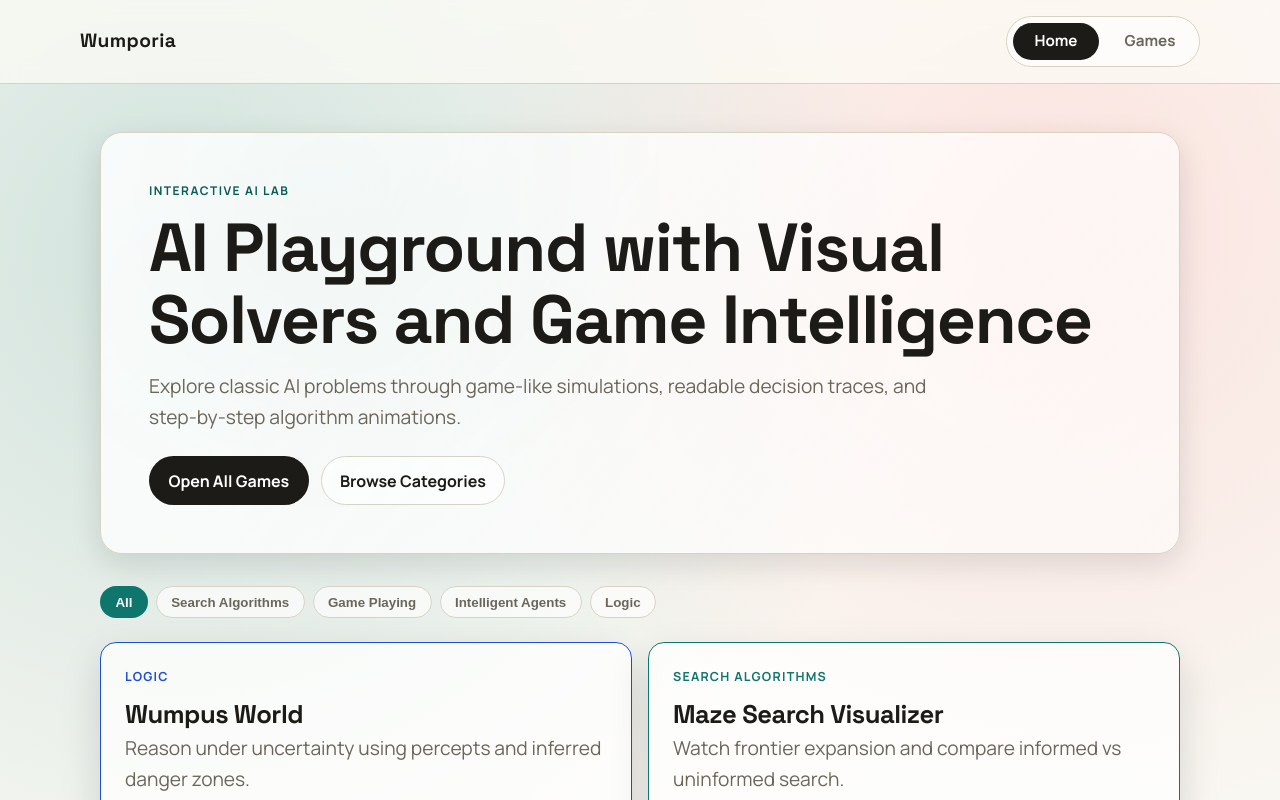
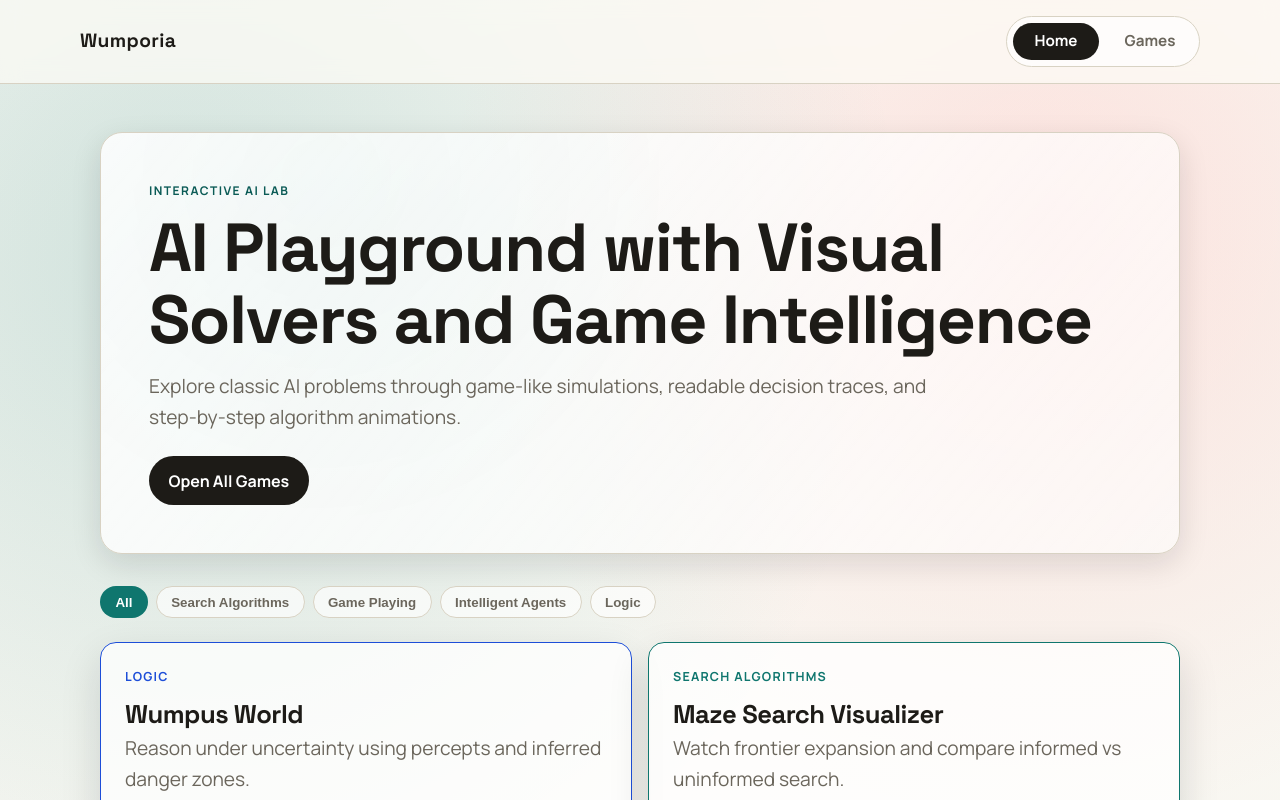
Before and after one commit to Cosmos-0118/Wumporia, a React (Vite) app: page / in a window 1280 px wide. Shown: the top 800 px of the page. Built offline with nearby package versions, Linux system fonts and the light colour scheme.

Commit message:
feat(homepage): remove 'Browse Categories' link from hero block

```diff
--- a/src/pages/HomePage.tsx
+++ b/src/pages/HomePage.tsx
@@ -34,9 +34,6 @@ export function HomePage() {
           >
             Open All Games
           </Link>
-          <a className="button button--ghost" href="#game-grid">
-            Browse Categories
-          </a>
         </div>
       </section>
 
```
